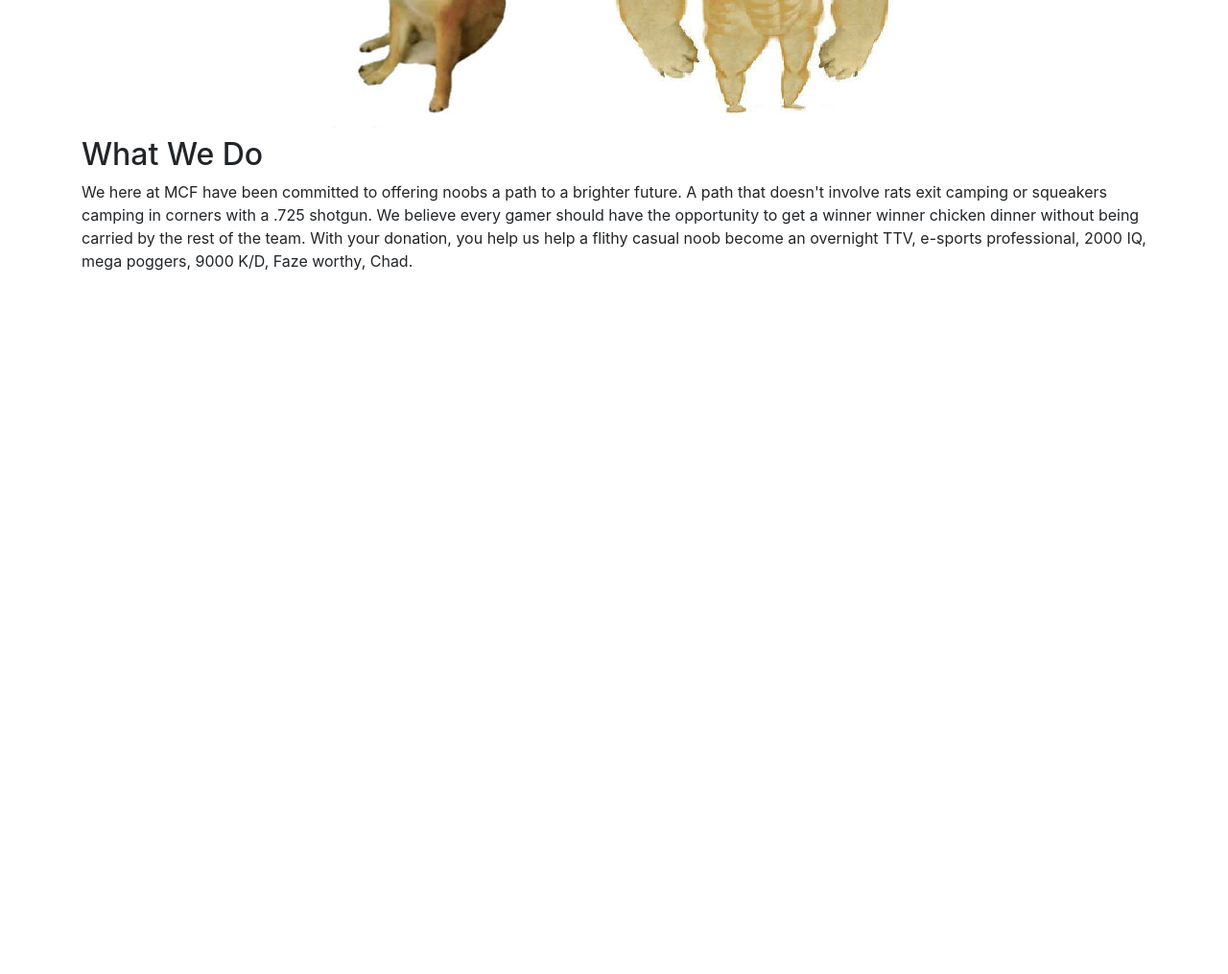
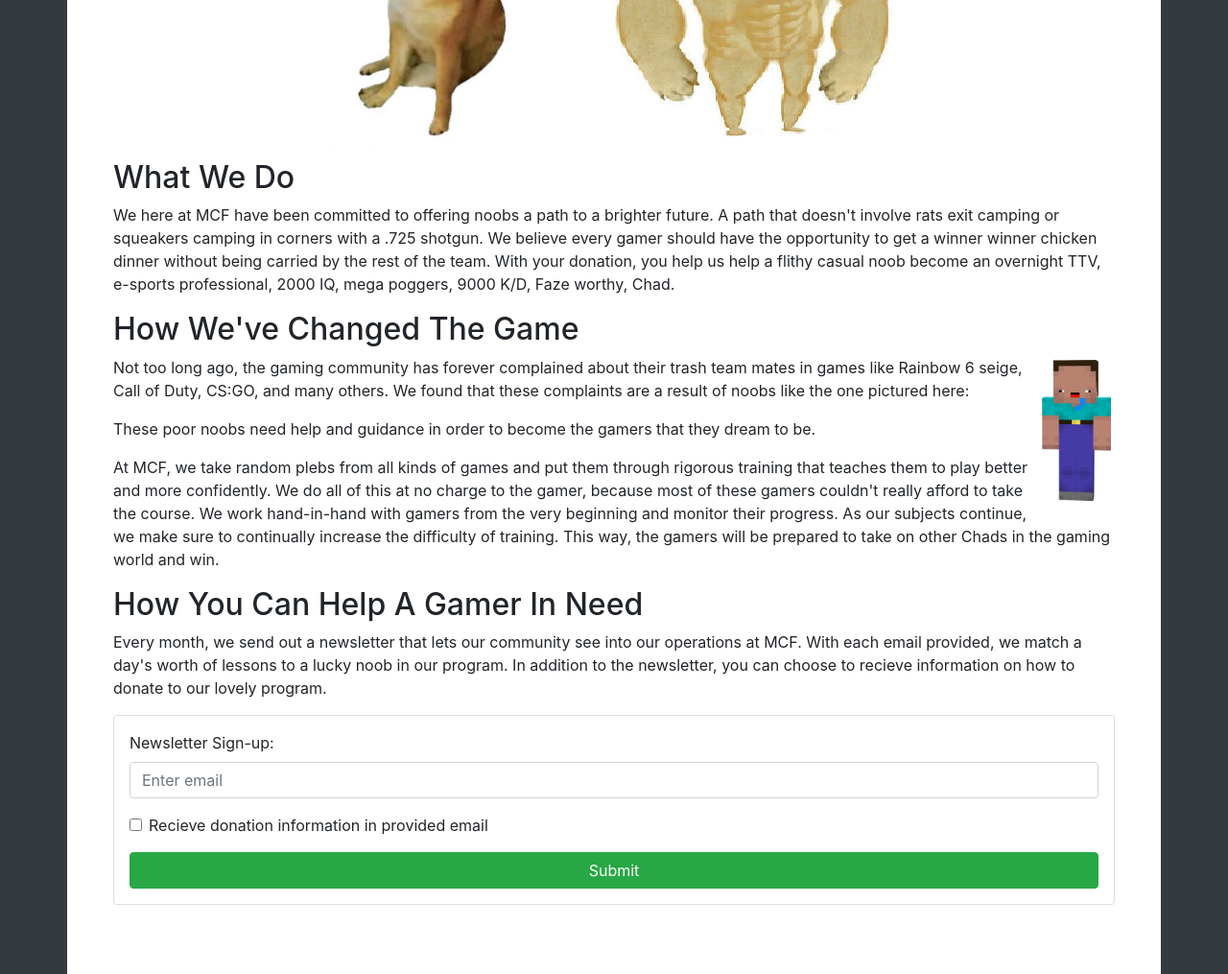
Before and after one commit to Lance-Easley/benchmark-2-3---fictional-charity-landing-page-Lance-Easley, a plain HTML site: page index.html in a window 1280 px wide. Shown: the part 528-1543 px from the top of the page at 96% size. Before the commit the page ends 828 px from the top, so only its background shows below. Drawn offline with nearby package versions, Linux system fonts and the light colour scheme.

Commit message:
Finished HTML file

```diff
--- a/index.html
+++ b/index.html
@@ -4,16 +4,17 @@
     <meta charset="UTF-8">
     <meta name="viewport" content="width=device-width, initial-scale=1.0">
     <title>Make A Chad Foundation</title>
+    <link rel="icon" href="images/icon.png">
     <!-- CSS -->
     <link rel="stylesheet" href="https://cdn.jsdelivr.net/npm/bootstrap@4.5.3/dist/css/bootstrap.min.css" integrity="sha384-TX8t27EcRE3e/ihU7zmQxVncDAy5uIKz4rEkgIXeMed4M0jlfIDPvg6uqKI2xXr2" crossorigin="anonymous">
     <!-- jQuery and JS bundle w/ Popper.js -->
     <script src="https://code.jquery.com/jquery-3.5.1.slim.min.js" integrity="sha384-DfXdz2htPH0lsSSs5nCTpuj/zy4C+OGpamoFVy38MVBnE+IbbVYUew+OrCXaRkfj" crossorigin="anonymous"></script>
     <script src="https://cdn.jsdelivr.net/npm/bootstrap@4.5.3/dist/js/bootstrap.bundle.min.js" integrity="sha384-ho+j7jyWK8fNQe+A12Hb8AhRq26LrZ/JpcUGGOn+Y7RsweNrtN/tE3MoK7ZeZDyx" crossorigin="anonymous"></script>
 </head>
-<body>
+<body class="bg-dark">
     <nav class="navbar navbar-expand-lg navbar-light bg-light fixed-top" id="mainNav">
         <div class="container">
-            <a class="navbar-brand js-scroll-trigger" href="#title"><img src="images/logo.png" alt="Make a Chad Foundation" width="150px"></a></a>
+            <a class="navbar-brand js-scroll-trigger" href="#"><img src="images/logo.png" alt="Make a Chad Foundation" width="150px"></a>
             <button class="navbar-toggler" type="button" data-toggle="collapse" data-target="#navbarResponsive" aria-controls="navbarResponsive" aria-expanded="false" aria-label="Toggle navigation">
                 <span class="navbar-toggler-icon"></span>
             </button>
@@ -23,7 +24,10 @@
                         <a class="nav-link js-scroll-trigger" href="#about">About</a>
                     </li>
                     <li class="nav-item">
-                        <a class="nav-link js-scroll-trigger" href="#services">Services</a>
+                        <a class="nav-link js-scroll-trigger" href="#effect">How We've Changed The Game</a>
+                    </li>
+                    <li class="nav-item">
+                        <a class="nav-link js-scroll-trigger" href="#email-signup">How You Can Help</a>
                     </li>
                     <li class="nav-item">
                         <a class="nav-link js-scroll-trigger" href="#contact">Contact</a>
@@ -32,11 +36,11 @@
             </div>
         </div>
     </nav>
-    <br><br><br><br><br><br>
-    <div class="container">
+    <br><br><br><br><br>
+    <div class="container bg-white p-5">
         <section id="title" class="text-center">
             <h1>Make A Chad Foundation</h1>
-            <p>Helping normie gamers become Chads since 2020</p>
+            <p>Helping normie gamers become Chads since 2020.</p>
         </section>
         <section id="about">
             <div class="text-center">
@@ -45,6 +49,29 @@
             <h2>What We Do</h2>
             <p>We here at MCF have been committed to offering noobs a path to a brighter future. A path that doesn't involve rats exit camping or squeakers camping in corners with a .725 shotgun. We believe every gamer should have the opportunity to get a winner winner chicken dinner without being carried by the rest of the team. With your donation, you help us help a flithy casual noob become an overnight TTV, e-sports professional, 2000 IQ, mega poggers, 9000 K/D, Faze worthy, Chad. </p>
         </section>
+        <section id="effect">
+            <h2>How We've Changed The Game</h2>
+            <img src="images/noob.png" alt="" width="80px" class="float-right p-1">
+                <p>Not too long ago, the gaming community has forever complained about their trash team mates in games like Rainbow 6 seige, Call of Duty, CS:GO, and many others. We found that these complaints are a result of noobs like the one pictured here:</p>
+            <p>These poor noobs need help and guidance in order to become the gamers that they dream to be.</p>
+            <p>At MCF, we take random plebs from all kinds of games and put them through rigorous training that teaches them to play better and more confidently. We do all of this at no charge to the gamer, because most of these gamers couldn't really afford to take the course. We work hand-in-hand with gamers from the very beginning and monitor their progress. As our subjects continue, we make sure to continually increase the difficulty of training. This way, the gamers will be prepared to take on other Chads in the gaming world and win.</p>
+        </section>
+        <section id="email-signup">
+            <h2>How You Can Help A Gamer In Need</h2>
+            <p>Every month, we send out a newsletter that lets our community see into our operations at MCF. With each email provided, we match a day's worth of lessons to a lucky noob in our program. In addition to the newsletter, you can choose to recieve information on how to donate to our lovely program.</p>
+            <form class="card p-3">
+                <div class="form-group">
+                  <label for="email">Newsletter Sign-up:</label>
+                  <input type="email" class="form-control" id="email" placeholder="Enter email" required>
+                </div>
+                <div class="form-check">
+                  <input type="checkbox" class="form-check-input" id="exampleCheck1">
+                  <label class="form-check-label" for="exampleCheck1">Recieve donation information in provided email</label>
+                </div>
+                <button type="submit" class="btn btn-success mt-3">Submit</button>
+              </form>
+              <br>
+        </section>
     </div>
 </body>
 </html>
```
